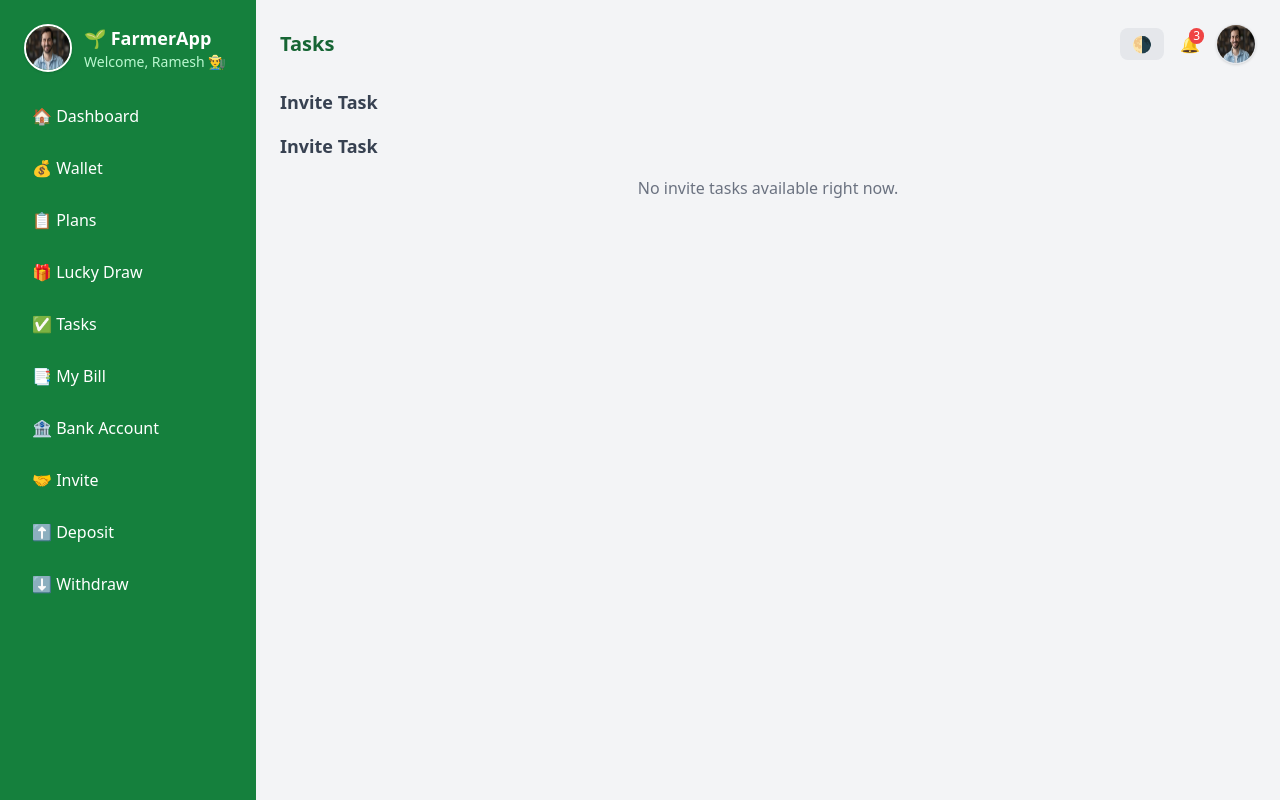
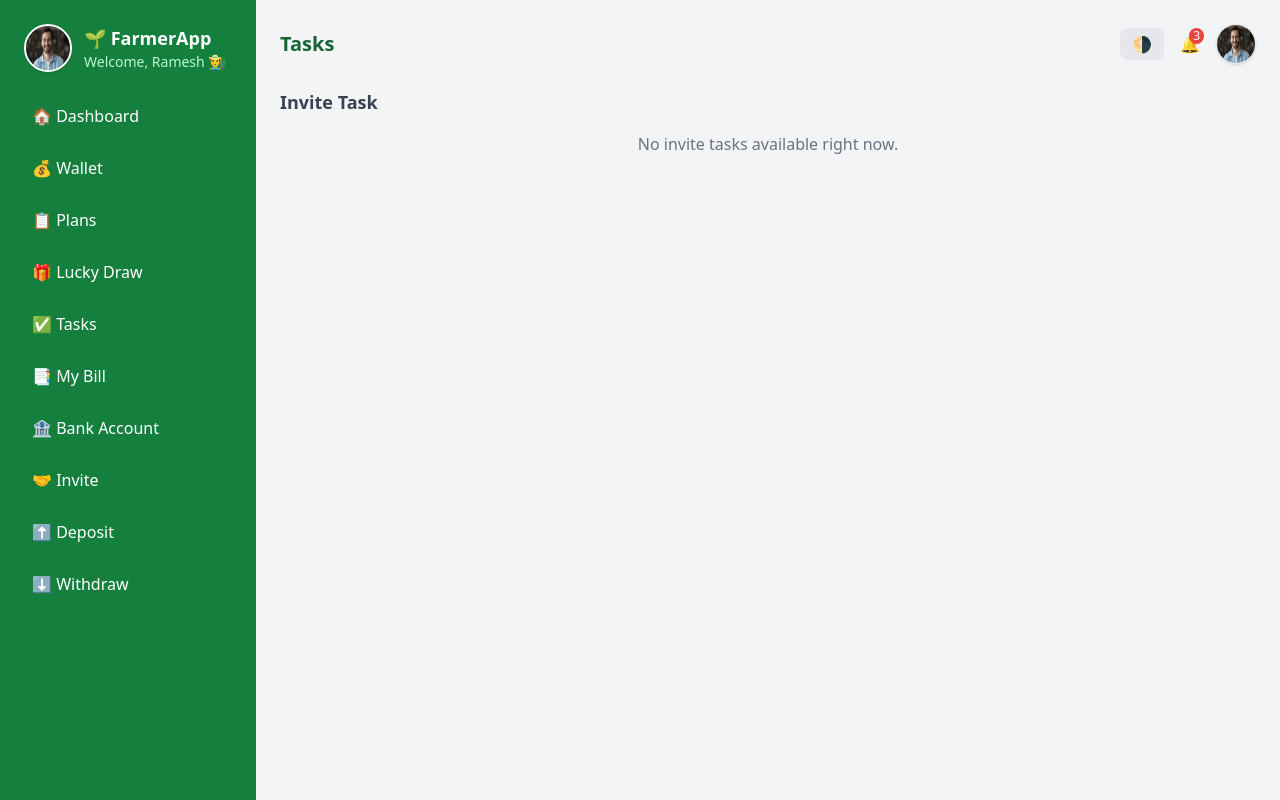
Before and after one commit to ajayreddy01/mlm, a PHP site: page /user/tasks.php in a window 1280 px wide. Run offline with PHP 8.4, Linux system fonts and the light colour scheme; the visitor is signed in with stand-in values (Sample User, id 1); data that the repository does not hold is empty; some libraries are stand-ins or nearby versions.

Commit message:
Refactor invite task section for improved clarity
Removed redundant container and heading markup, streamlined PHP logic for displaying invite tasks, and cleaned up the section structure. No functional changes, but the code is now easier to read and maintain.

```diff
--- a/user/tasks.php
+++ b/user/tasks.php
@@ -184,8 +184,7 @@ if (!isset($_SESSION['userid'])) {
     </header>
 
 
-    <div class="container-xxl flex-grow-1 container-p-y">
-      <h3 class="text-lg font-semibold text-gray-700 dark:text-gray-300 mb-4">Invite Task</h3>
+
 
     <div class="container-xxl flex-grow-1 container-p-y">
       <h3 class="text-lg font-semibold text-gray-700 dark:text-gray-300 mb-4">Invite Task</h3>
@@ -290,7 +289,7 @@ if (!isset($_SESSION['userid'])) {
       }
     </script>
 
-    </div>
+
 
     <script>
       function copyToClipboard(btn) {
```
Lines whose indentation alone changed are shown as unchanged.
